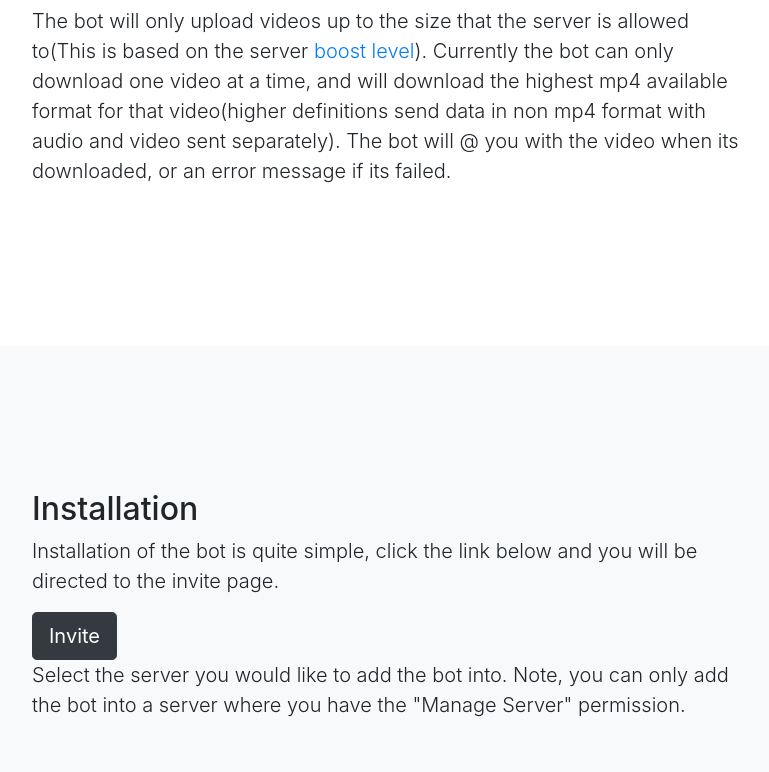
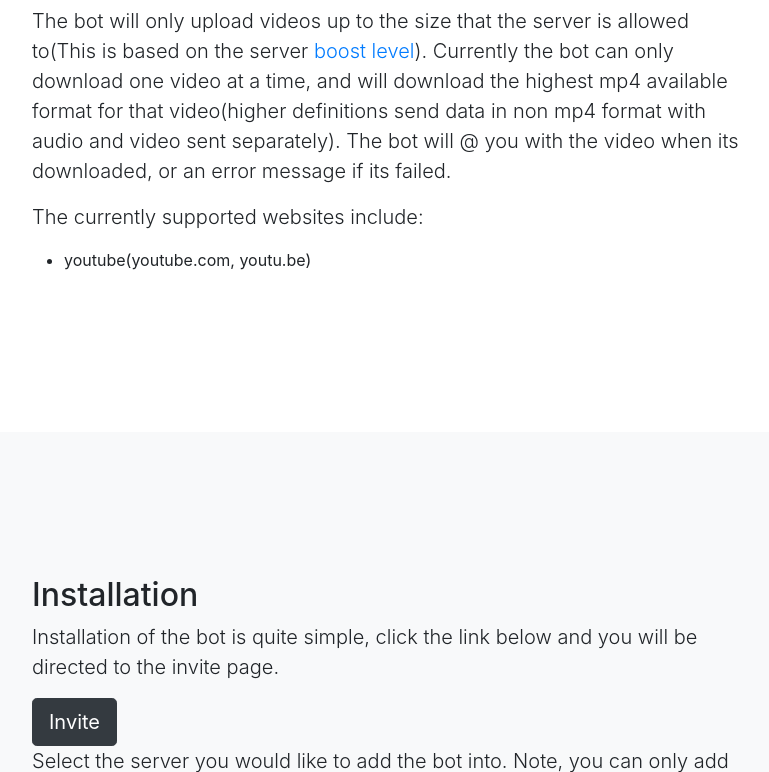
Before and after one commit to s1ddly/sidvid, a plain HTML site: page docs/index.html in a window 1280 px wide. Shown: the part 1916-2688 px from the top of the page, without its empty margins (249-1018 px from the left). Drawn offline with nearby package versions, Linux system fonts and the light colour scheme; files that its build step writes are made by us from their sources.

Commit message:
adding in list of supported URL's

```diff
--- a/docs/index.html
+++ b/docs/index.html
@@ -71,6 +71,10 @@
                         <p class="lead">The usage for this bot is quite simple: -dl [Youtube Link].<br>The bot will download the video for you, save it as an mp4 and then send the mp4 back to you as a file in discord.<br>Example below:</p>
 						<p>-dl <a href="https://www.youtube.com/watch?v=-nPaVyJkfxU">https://www.youtube.com/watch?v=-nPaVyJkfxU</a></p><br><img src="assets/screenshot1.png" class="img-fluid mx-auto mb-2"></img>
 						<p class="lead">The bot will only upload videos up to the size that the server is allowed to(This is based on the server <a href="https://support.discord.com/hc/en-us/articles/360028038352-Server-Boosting-FAQ-" target="_blank">boost level</a>). Currently the bot can only download one video at a time, and will download the highest mp4 available format for that video(higher definitions send data in non mp4 format with audio and video sent separately). The bot will @ you with the video when its downloaded, or an error message if its failed.</p>
+						<p class="lead">The currently supported websites include:</p>
+						<ul>
+                            <li><p>youtube(youtube.com, youtu.be)</p></li>
+                        </ul>
                     </div>
                 </div>
             </div>
```
